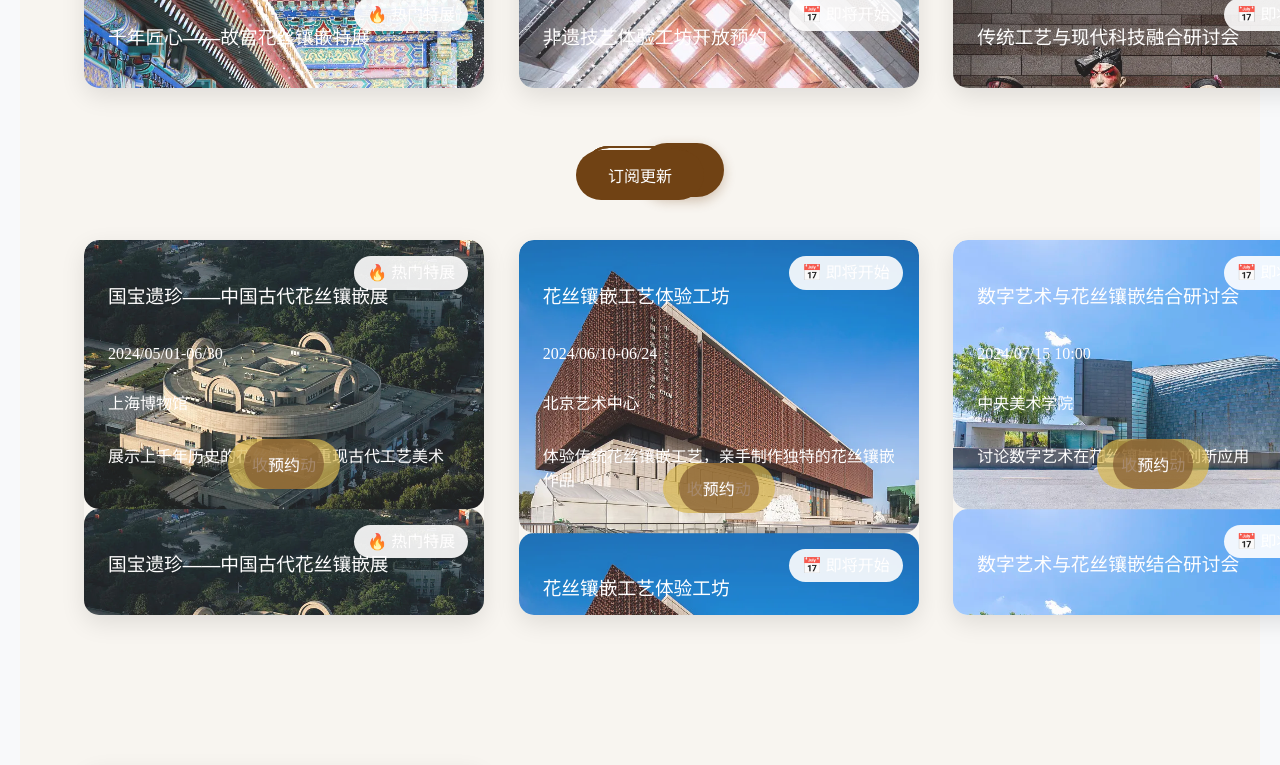
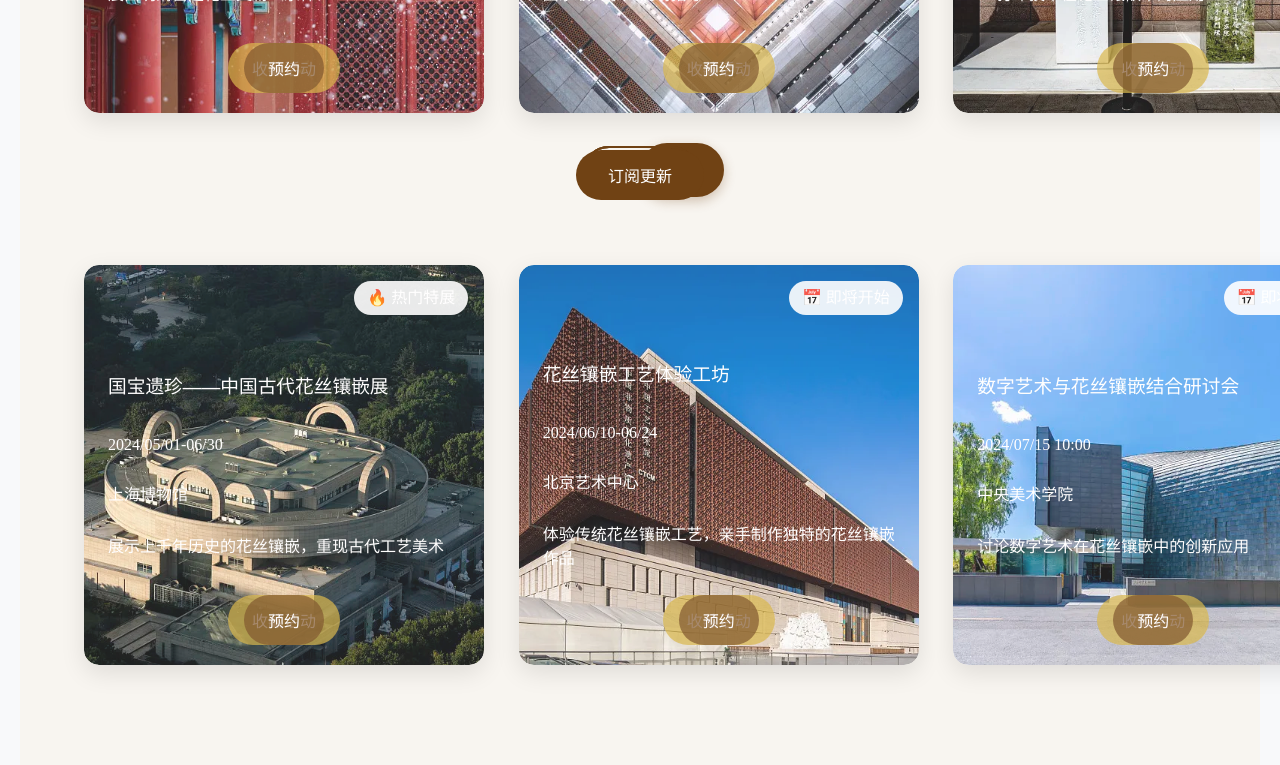
Before and after one commit to HonoraTT/Filigree-Inlaid-Metal-Art, a React (Vite) app in the folder frontend/: page /research in a window 1280 px wide. Shown: the part 580-1345 px from the top of the page. Built offline with nearby package versions, Linux system fonts and the light colour scheme; a web font is replaced by a local one.

Commit message:
有关动态页面

```diff
--- a/frontend/src/pages/News.css
+++ b/frontend/src/pages/News.css
@@ -63,7 +63,7 @@
   box-shadow: 0 8px 24px rgba(0,0,0,0.1);
   transition: transform 0.3s ease;
   flex: 1 1 calc(33.33% - 1.5rem);
-  height: 375px;
+  height: 400px;
   min-width: 400px;
   max-width: calc(33.33% - 1.5rem);
   margin-bottom: 1.5rem;
@@ -74,12 +74,7 @@
   transform: translateY(-5px);
 }
 
-.card-image {
-  height: 200px;
-  background-size: cover;
-  background-position: center;
-  position: relative;
-}
+
 
 .meta-tag {
   position: absolute;
@@ -100,10 +95,12 @@
   background-image: url(${item.image}); /* 设置背景图为图片 */
   background-size: cover;
   background-position: center center;
+  height: 100%; /* 设置容器高度为100% */
   filter: opacity(0.88); /* 设置背景图透明度 */
   border-radius: 15px;
   color: #fff; /* 设置文本为白色，增加可读性 */
   z-index: 1;
+ /* 使内容均匀分布，避免按钮重叠 */
 }
 
 .info-row {
@@ -119,18 +116,6 @@
   fill: currentColor;
 }
 
-.detail-btn {
-  padding: 0.8rem 1.5rem;
-  border: none;
-  border-radius: 25px;
-  font-weight: bold;
-  cursor: pointer;
-  transition: transform 0.2s ease;
-}
-
-.detail-btn:hover {
-  transform: scale(1.05);
-}
 
 .timeline-divider {
   position: relative;
@@ -234,6 +219,13 @@
   background-color: rgba(112, 66, 20, 0.7); /* 使用柔和的棕色 */
   color: white;
 }
-.collect-btn:hover, .book-btn:hover {
-  transform: scale(1.05);
+
+.card-content .collect-btn, .card-content .book-btn {
+  margin-top: 20px;
+  padding: 0.8rem 1.5rem;
+  border: none;
+  border-radius: 25px;
+  font-weight: bold;
+  cursor: pointer;
+  transition: transform 0.2s ease;
 }
--- a/frontend/src/pages/Research.jsx
+++ b/frontend/src/pages/Research.jsx
@@ -181,60 +181,7 @@ const News = () => {
     预约
   </button>
 </div>
-<div className="card-content" style={{ backgroundImage: `url(${item.image})`, color: item.style.fontColor }}>
-  <div className="meta-tag">{item.type === 'exhibition' ? '🔥 热门特展' : '📅 即将开始'}</div>
-  <h3>{item.title}</h3>
-  <div className="info-row">
-    <span>{item.date}</span>
-  </div>
-  <div className="info-row">
-    <span>{item.location}</span>
-  </div>
-  <p className="highlight">{item.highlight}</p>
-  {/* 添加收藏和预约按钮 */}
-  <button className="collect-btn" onClick={() => alert(`${item.title} 已收藏！`)}>
-    收藏活动
-  </button>
-  <button className="book-btn" onClick={() => alert(`${item.title} 已预约！`)}>
-    预约
-  </button>
-</div>
-<div className="card-content" style={{ backgroundImage: `url(${item.image})`, color: item.style.fontColor }}>
-  <div className="meta-tag">{item.type === 'exhibition' ? '🔥 热门特展' : '📅 即将开始'}</div>
-  <h3>{item.title}</h3>
-  <div className="info-row">
-    <span>{item.date}</span>
-  </div>
-  <div className="info-row">
-    <span>{item.location}</span>
-  </div>
-  <p className="highlight">{item.highlight}</p>
-  {/* 添加收藏和预约按钮 */}
-  <button className="collect-btn" onClick={() => alert(`${item.title} 已收藏！`)}>
-    收藏活动
-  </button>
-  <button className="book-btn" onClick={() => alert(`${item.title} 已预约！`)}>
-    预约
-  </button>
-</div>
-<div className="card-content" style={{ backgroundImage: `url(${item.image})`, color: item.style.fontColor }}>
-  <div className="meta-tag">{item.type === 'exhibition' ? '🔥 热门特展' : '📅 即将开始'}</div>
-  <h3>{item.title}</h3>
-  <div className="info-row">
-    <span>{item.date}</span>
-  </div>
-  <div className="info-row">
-    <span>{item.location}</span>
-  </div>
-  <p className="highlight">{item.highlight}</p>
-  {/* 添加收藏和预约按钮 */}
-  <button className="collect-btn" onClick={() => alert(`${item.title} 已收藏！`)}>
-    收藏活动
-  </button>
-  <button className="book-btn" onClick={() => alert(`${item.title} 已预约！`)}>
-    预约
-  </button>
-</div>
+
 
             </motion.article>
           ))}
```
